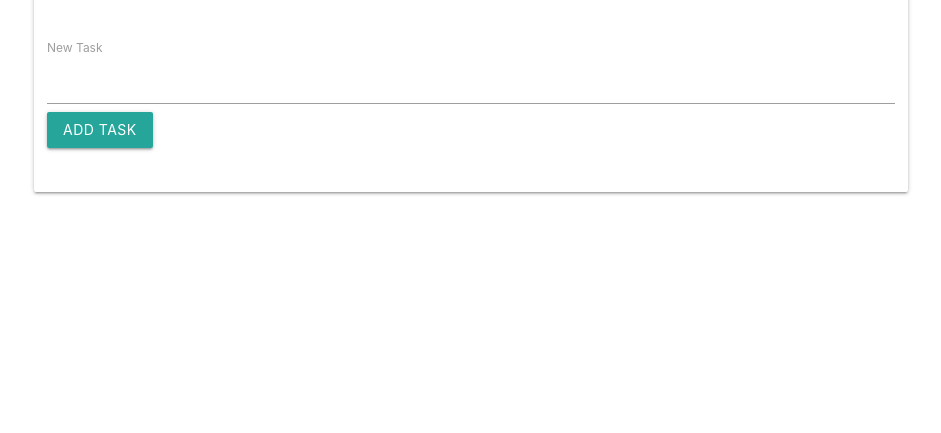
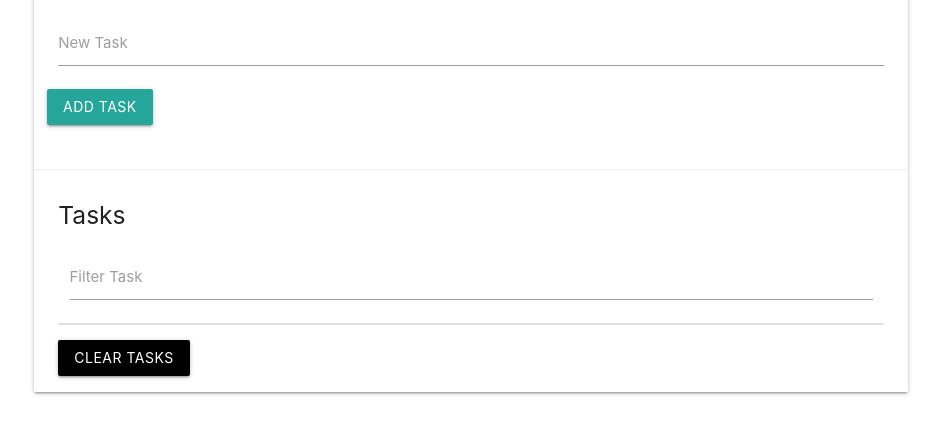
Before and after one commit to joscor90/task_list, a plain HTML site: page index.html in a window 1280 px wide. Shown: the part 67-500 px from the top of the page, without its empty margins (169-1110 px from the left). Drawn offline with nearby package versions, Linux system fonts and the light colour scheme.

Commit message:
Finished UI

```diff
--- a/index.html
+++ b/index.html
@@ -20,12 +20,24 @@
                         </span>
                         <div class="row">
                             <form action="#" id="task-form">
-                                <div class="input-field col s12"></div>
-                                <label for="task">New Task</label>
-                                <input type="text" name= "task" id="task">
+                                <div class="input-field col s12">
+                                    <label for="task">New Task</label>
+                                    <input type="text" name= "task" id="task">
+                                </div>
                                 <button type="submit" class="btn" value="Add Task">Add Task</button>
                             </form>
                         </div>
+                    </div>
+                    <div class="card-action">
+                        <h5 id="task-title">Tasks</h5>
+                        <div class="input-field col s12">
+                            <label for="filter">Filter Task</label>
+                            <input type="text" name= "filter" id="filter">
+                        </div>
+                        <ul class="collection">
+
+                        </ul>
+                        <a href="#" class="clear-tasks btn black">Clear Tasks</a>
                     </div>
                 </div>
             </div>
```
